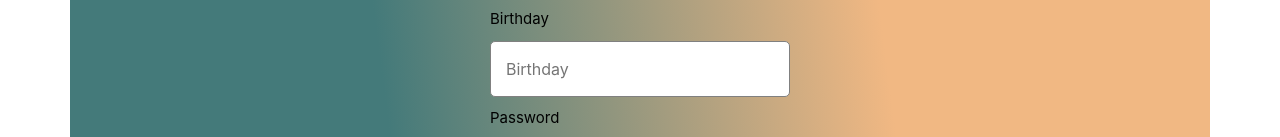
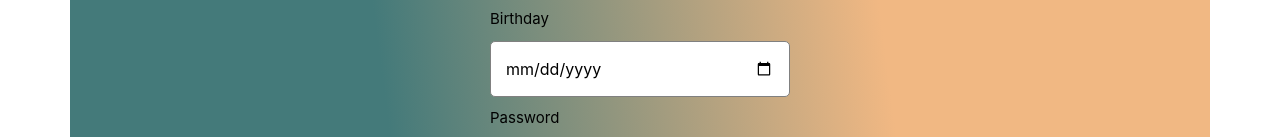
Before and after one commit to Sugorr/brollo, a React (Create React App) app: page /signup in a window 1280 px wide. Shown: the part 351-488 px from the top of the page. Built offline with nearby package versions, Linux system fonts and the light colour scheme.

Commit message:
:bug: fix input type for bahaviour to be password type for username and email

```diff
--- /dev/null
+++ b/src/components/login-components/LoginInput.js
@@ -0,0 +1,9 @@
+import React from 'react'
+
+function LoginInput() {
+    return (
+        <div>LoginInput</div>
+    );
+}
+
+export default LoginInput;
--- a/src/components/signup-components/SignupInputs.js
+++ b/src/components/signup-components/SignupInputs.js
@@ -14,14 +14,29 @@ function SignupInputs(props) {
         <div className="formInput">
             <label>{label}</label>
             <>
+                {type === "password" ? (
                     <input
                         {...inputProps}
                         onChange={onChange}
                         onBlur={handleFocus}
-                    onFocus={() => inputProps.name === "confirmPassword" && setFocused(true)}
+                        onFocus={() =>
+                            inputProps.name === "confirmPassword" && setFocused(true)
+                        }
                         focused={focused.toString()}
                         type={showPassword ? "text" : "password"}
                     />
+                ) : (
+                    <input
+                        {...inputProps}
+                        onChange={onChange}
+                        onBlur={handleFocus}
+                        onFocus={() =>
+                            inputProps.name === "confirmPassword" && setFocused(true)
+                        }
+                        focused={focused.toString()}
+                        type={type}
+                    />
+                )}
                 {type === "password" && (
                     <label>
                         <input
@@ -34,7 +49,7 @@ function SignupInputs(props) {
                 )}
             </>
             <span>{errorMessage}</span>
-        </div >
+        </div>
     );
 }
 
--- a/src/pages/Login.js
+++ b/src/pages/Login.js
@@ -1,9 +1,12 @@
-import React from 'react'
+import React, { useState } from 'react'
+import LoginPage from '../components/login-components/LoginInput';
+import SignUp from './SignUp';
 
 function Login() {
+    const [currentForm, setCurrentForm] = useState();
     return (
         <>
-            <h1>Login</h1>
+            <LoginPage />
         </>
     );
 }
```
Lines whose indentation alone changed are shown as unchanged.
